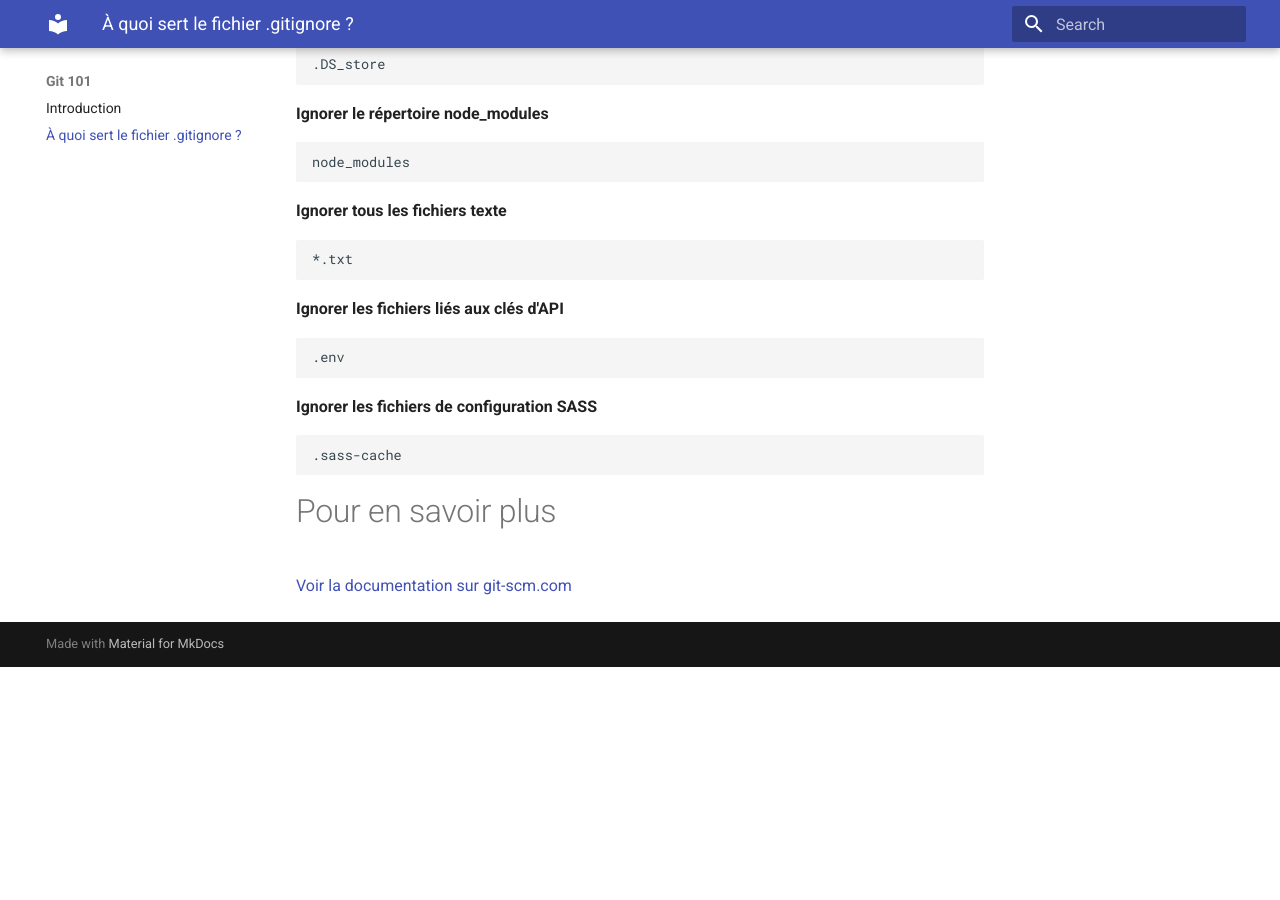
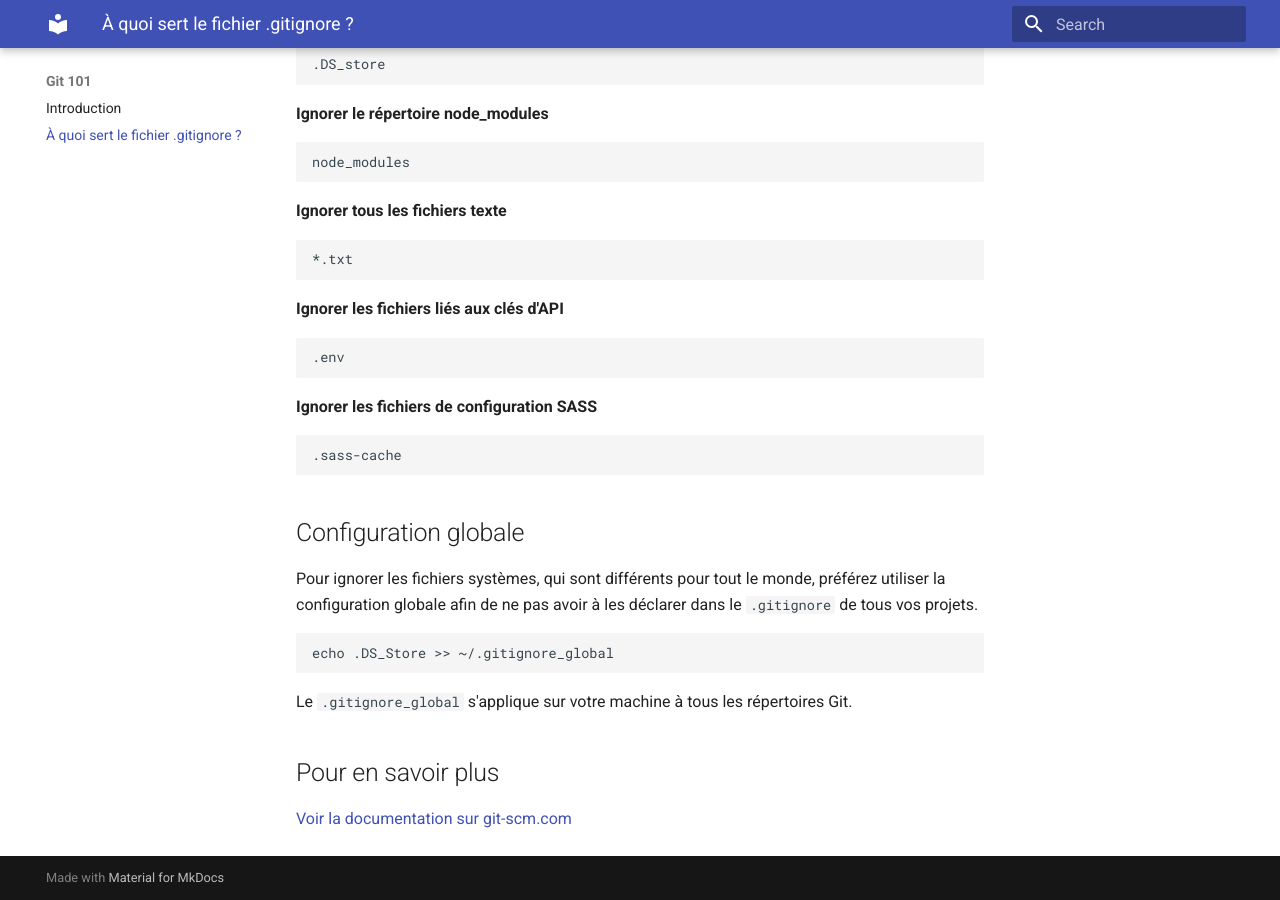
Before and after one commit to ub-mmi-but/git-101, an MkDocs documentation site: the page built from docs/fichier-gitignore.md, in a window 1280 px wide and 900 px high, scrolled down 720 px. Built offline with MkDocs 1.6.1 and Material for MkDocs 9.7.7, drawn with Linux system fonts in a browser that asks for light colours; before the commit the page ends 1387 px from its top, so only the background shows below that.

Commit message:
note sur le gitignore global

````diff
--- a/docs/fichier-gitignore.md
+++ b/docs/fichier-gitignore.md
@@ -44,6 +44,16 @@ node_modules
 .sass-cache
 ```
 
-# Pour en savoir plus
+## Configuration globale
+
+Pour ignorer les fichiers systèmes, qui sont différents pour tout le monde, préférez utiliser la configuration globale afin de ne pas avoir à les déclarer dans le `.gitignore` de tous vos projets.
+
+```bash
+echo .DS_Store >> ~/.gitignore_global
+```
+
+Le `.gitignore_global` s'applique sur votre machine à tous les répertoires Git.
+
+## Pour en savoir plus
 
 [Voir la documentation sur git-scm.com](https://git-scm.com/docs/gitignore)
````
